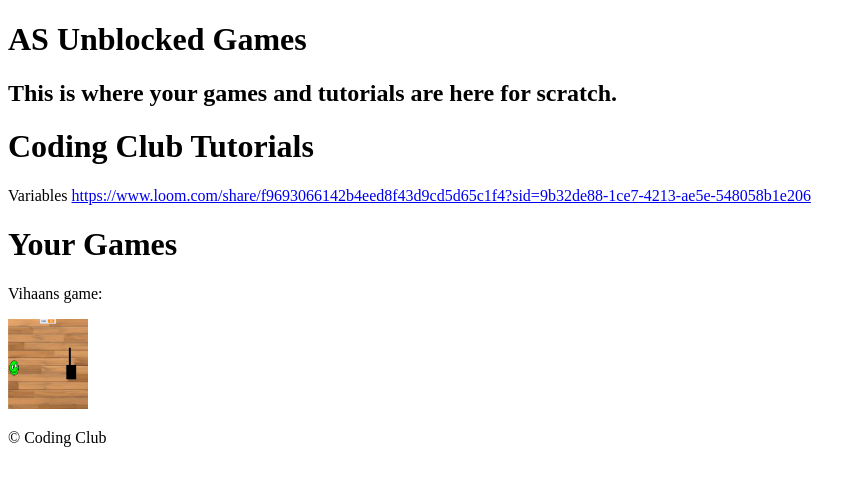
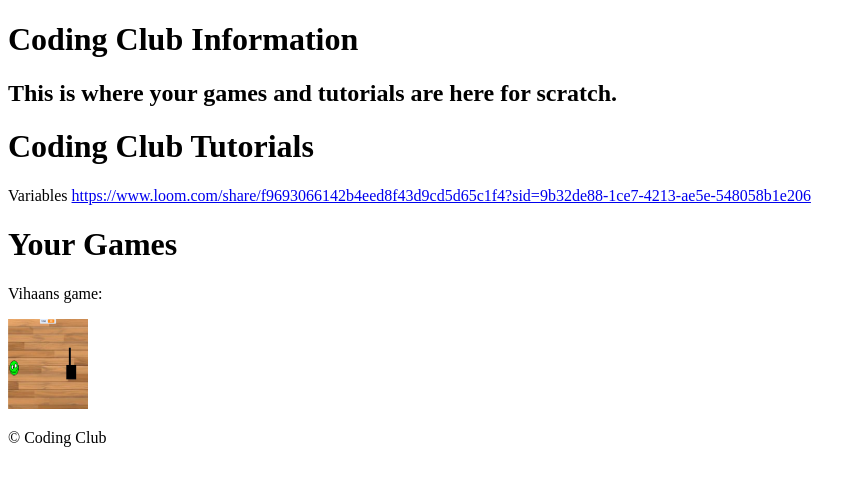
Before and after one commit to M1TT3NS46/Coding-Club-Information.github.io, a plain HTML site: page index.html in a window 1280 px wide. Shown: the whole page, without its empty margins (0-866 px from the left). Drawn offline with Linux system fonts and the light colour scheme.

Commit message:
Update index.html

```diff
--- a/index.html
+++ b/index.html
@@ -12,7 +12,7 @@
    <header>
       <div class="container">
          <h1 id="main-heading">
-            AS Unblocked Games
+            Coding Club Information
          </h1>
       </div>
     </header>
```
